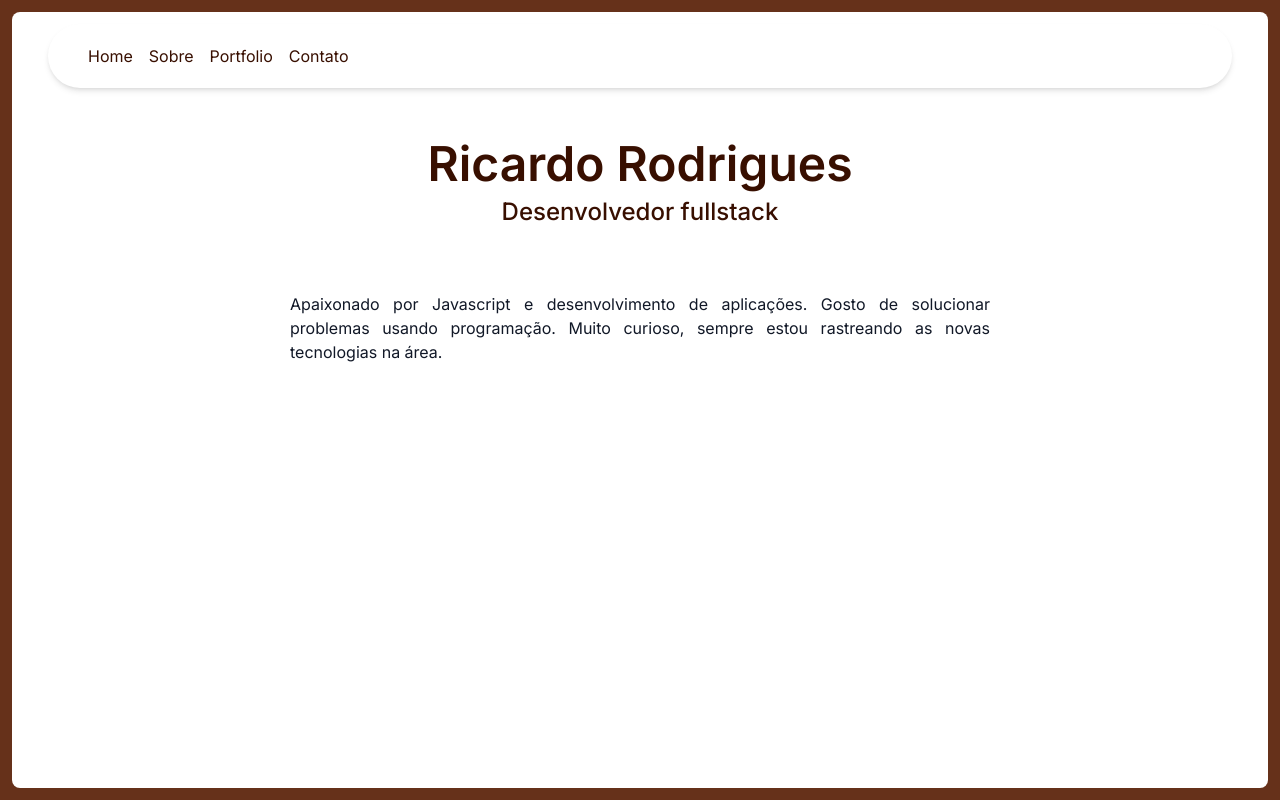
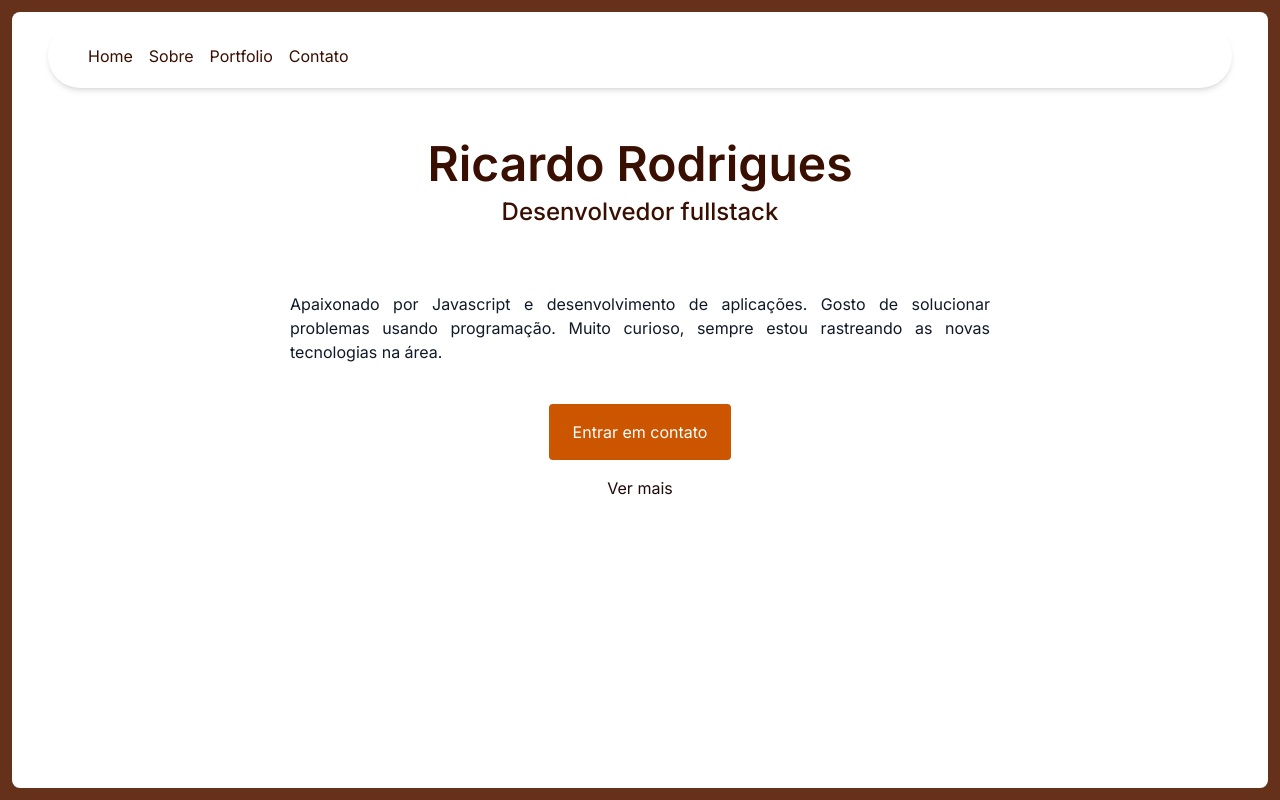
Before and after one commit to ricardorodriguespes17/meu-portifolio, a Next.js app: page / in a window 1280 px wide. Built offline with nearby package versions, Linux system fonts and the light colour scheme.

Commit message:
implement button

```diff
--- a/src/components/Presentation.tsx
+++ b/src/components/Presentation.tsx
@@ -1,3 +1,4 @@
+import Button from "./ui/Button"
 import Section from "./ui/Section"
 import Text from "./ui/Text"
 
@@ -11,11 +12,14 @@ const Presentation = () => {
         <Text type="h3">Desenvolvedor fullstack</Text>
       </div>
 
-      <Text type="p" className="w-[700px] max-w-full text-justify">
+      <Text type="p" className="w-[700px] max-w-full text-justify mb-10">
         Apaixonado por Javascript e desenvolvimento de aplicações. Gosto de
         solucionar problemas usando programação. Muito curioso, sempre estou
         rastreando as novas tecnologias na área.
       </Text>
+
+      <Button variant="secondary">Entrar em contato</Button>
+      <Button variant="plain">Ver mais</Button>
     </Section>
   )
 }
--- a/src/components/Sidebar.tsx
+++ b/src/components/Sidebar.tsx
@@ -6,7 +6,7 @@ type SidebarProps = {
 const Sidebar = ({ isOpen, toggleSidebar }: SidebarProps) => {
   return (
     <aside
-      className={`fixed inset-0 z-40 flex bg-cream-100 text-primary transform
+      className={`fixed inset-0 z-40 flex bg-white text-primary transform
         p-6
         ${isOpen ? 'translate-x-0' : '-translate-x-full'}
         transition-transform duration-300 ease-in-out md:hidden`}
--- /dev/null
+++ b/src/components/ui/Button.tsx
@@ -0,0 +1,43 @@
+import { ButtonHTMLAttributes } from "react"
+
+type ButtonProps = {
+  variant?: "solid" | "outlined" | "plain" | "secondary"
+} & ButtonHTMLAttributes<HTMLButtonElement>
+
+const Button = ({ variant = "solid", children, ...rest }: ButtonProps) => {
+
+  const buttonSizeClass = () => {
+    let className = "py-4 px-6 rounded hover:opacity-80 transition-opacity"
+
+    return className
+  }
+
+  const buttonVariantClass = () => {
+    let className = ""
+
+    switch (variant) {
+      case "outlined":
+        className += "bg-transparent border-2 border-primary text-primary-800"
+        break;
+      case "plain":
+        className += "bg-transparent border-0 text-primary-800"
+        break;
+      case "secondary":
+        className += "bg-accent border-0 text-white"
+        break;
+      default:
+        className += "bg-primary border-0 text-white"
+        break;
+    }
+
+    return className
+  }
+
+  return (
+    <button className={buttonVariantClass() + " " + buttonSizeClass()} {...rest}>
+      {children}
+    </button>
+  )
+}
+
+export default Button
--- a/src/styles/scroll.css
+++ b/src/styles/scroll.css
@@ -7,11 +7,11 @@
 }
 
 ::-webkit-scrollbar-track {
-  @apply bg-cream-100 rounded-lg;
+  @apply bg-white rounded-lg;
 }
 
 ::-webkit-scrollbar-thumb {
-  @apply bg-primary-100 rounded-xl border-4 border-cream-100 border-solid;
+  @apply bg-primary-100 rounded-xl border-4 border-white border-solid;
 }
 
 ::-webkit-scrollbar-thumb:active, ::-webkit-scrollbar-thumb:hover {
```
